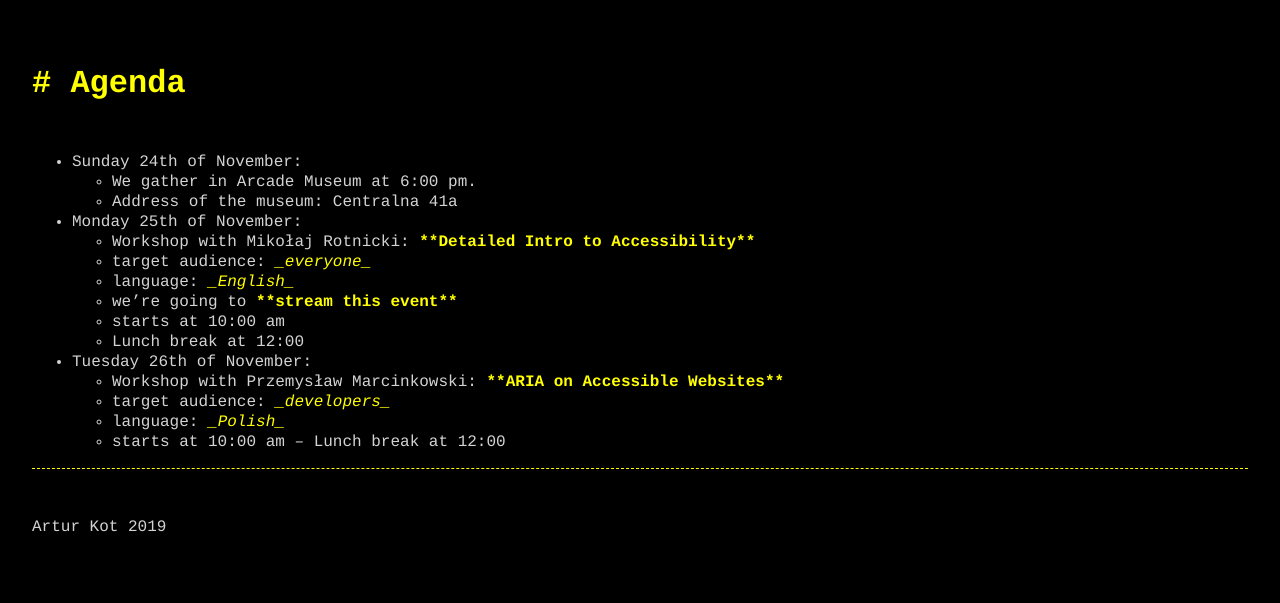
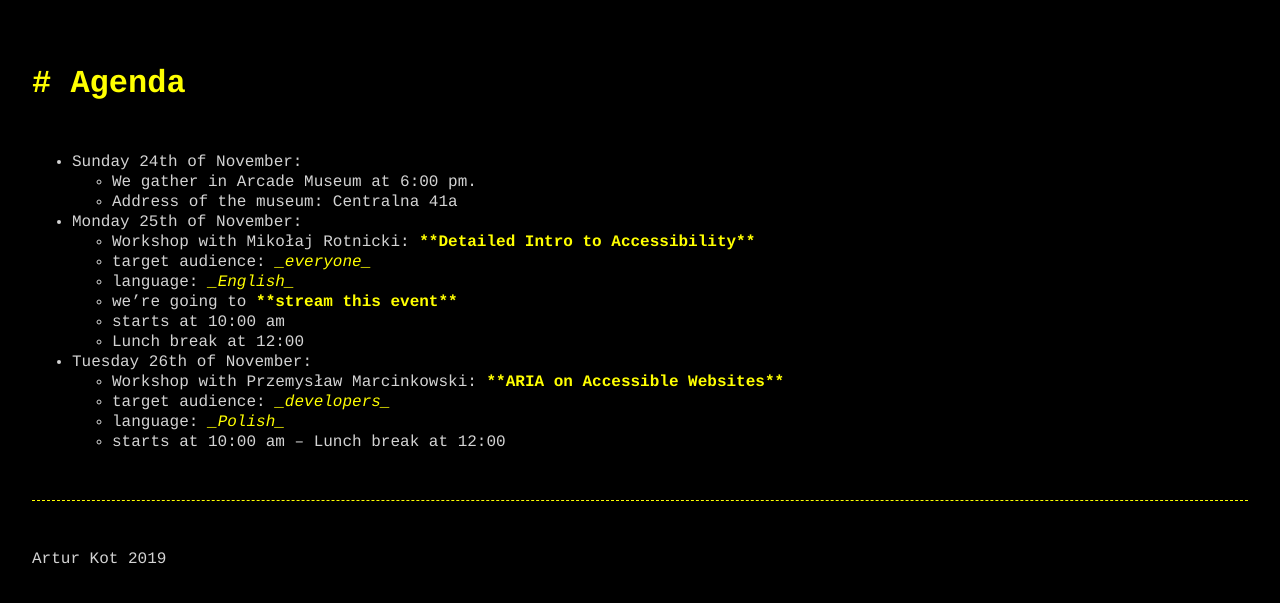
Before and after one commit to xfiveco/xfive-days-2019, a Jekyll site: the page built from agenda.md, in a window 1280 px wide. Shown: the top 603 px of the page. Built offline with Jekyll 4.4.1, drawn with Linux system fonts in a browser that asks for light colours.

Commit message:
Add extra margin below main content

```diff
--- a/_layouts/default.html
+++ b/_layouts/default.html
@@ -9,7 +9,7 @@
 <body>
 <div class="page">
     <h1 class="page__header">{{ page.title }}</h1>
-    <main>
+    <main class="page__content">
         {{ content }}
     </main>
 </div>
--- a/css/modules/page.css
+++ b/css/modules/page.css
@@ -4,6 +4,10 @@
 
 .page__header {
     margin-top: 2rem;
+    margin-bottom: 2rem;
+}
+
+.page__content {
     margin-bottom: 2rem;
 }
 
```
